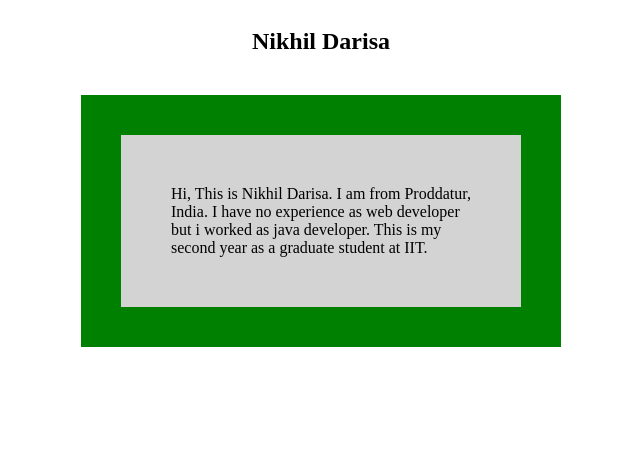
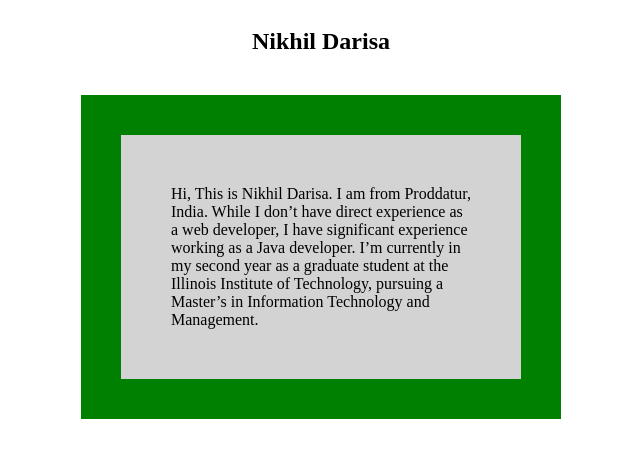
Before and after one commit to NikDarisa/ND-ITMD-541, a plain HTML site: page Lab01.html in a window 1280 px wide. Shown: the whole page, without its empty margins (319-959 px from the left). Drawn offline with Linux system fonts and the light colour scheme.

Commit message:
Updated text

```diff
--- a/Lab01.html
+++ b/Lab01.html
@@ -22,9 +22,10 @@
 
 <body>
     <h2>Nikhil Darisa</h2>
-    <div>Hi, This is Nikhil Darisa. I am from Proddatur, India. I have no experience as web developer but i worked as
-        java developer.
-        This is my second year as a graduate student at IIT. </div>
+    <div>Hi, This is Nikhil Darisa. I am from Proddatur, India. While I don’t have direct experience as a web developer,
+        I have significant experience working as a Java developer.
+        I’m currently in my second year as a graduate student at the Illinois Institute of Technology, pursuing a
+        Master’s in Information Technology and Management. </div>
 </body>
 
 </html>
```
